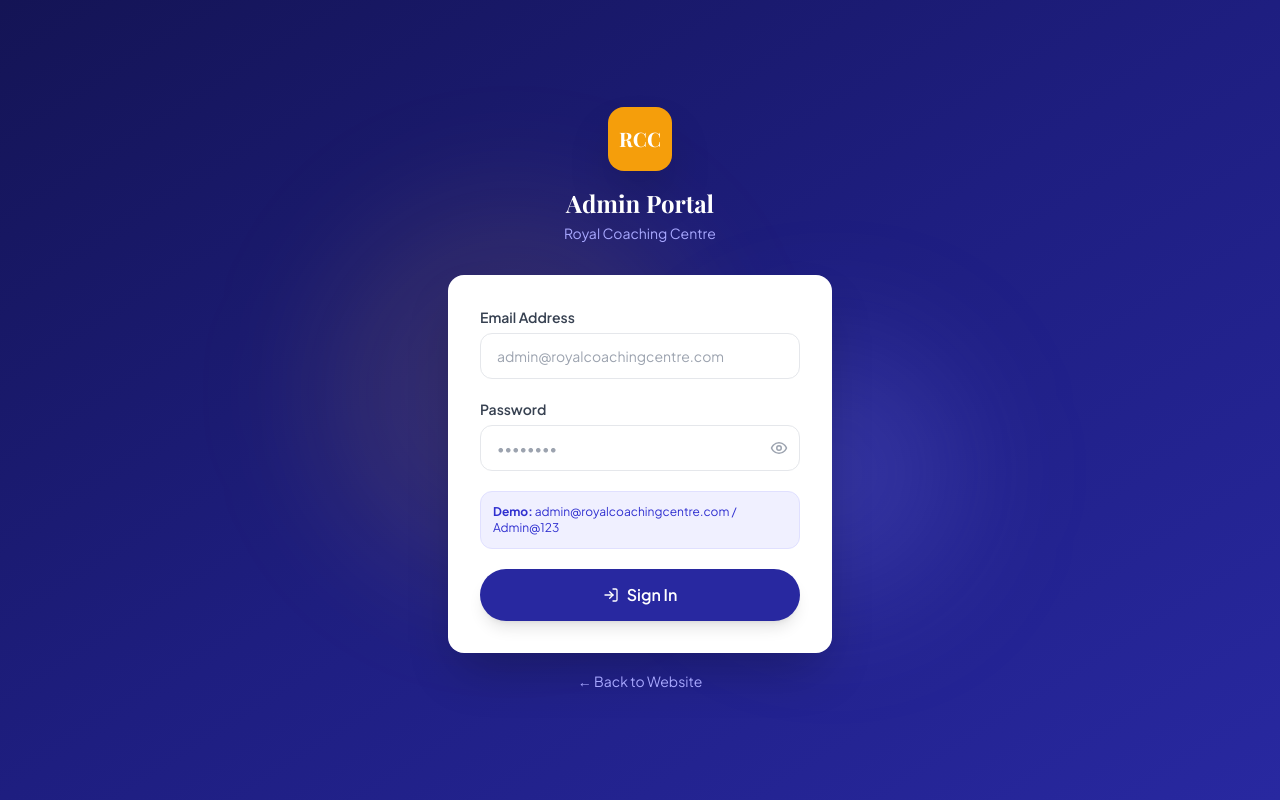
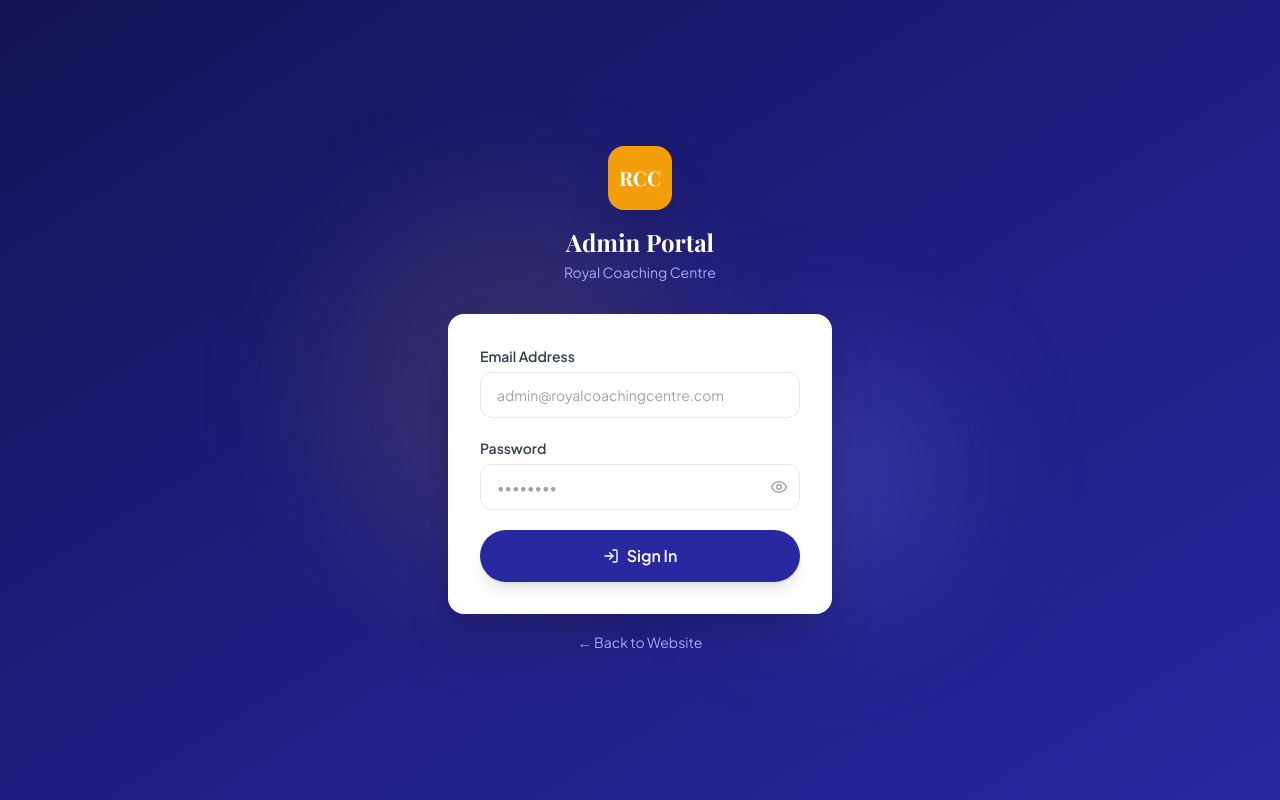
Before and after one commit to servyyai-alt/Royal-challenge-coaching-FE, a React (Vite) app: page /admin/login in a window 1280 px wide. Built offline with nearby package versions, Linux system fonts and the light colour scheme.

Commit message:
admin page demo was removed

```diff
--- a/src/pages/GalleryPage.jsx
+++ b/src/pages/GalleryPage.jsx
@@ -85,7 +85,7 @@ export default function GalleryPage() {
                   </div>
                   <div className="p-4">
                     <h3 className="font-display font-bold text-gray-800">{item.title}</h3>
-                    {item.description && <p className="text-gray-500 text-sm mt-1">{item.description}</p>}
+                    {item.description && <p className="text-gray-500 line-clamp-2 text-sm mt-1">{item.description}</p>}
                   </div>
                 </div>
               ))}
--- a/src/pages/admin/AdminLoginPage.jsx
+++ b/src/pages/admin/AdminLoginPage.jsx
@@ -54,9 +54,9 @@ export default function AdminLoginPage() {
               </div>
             </div>
 
-            <div className="bg-royal-50 rounded-xl p-3 text-xs text-royal-700 border border-royal-100">
+            {/* <div className="bg-royal-50 rounded-xl p-3 text-xs text-royal-700 border border-royal-100">
               <strong>Demo:</strong> admin@royalcoachingcentre.com / Admin@123
-            </div>
+            </div> */}
 
             <button type="submit" disabled={loading}
               className="btn-primary w-full flex items-center justify-center gap-2 py-3.5 disabled:opacity-60">
```
